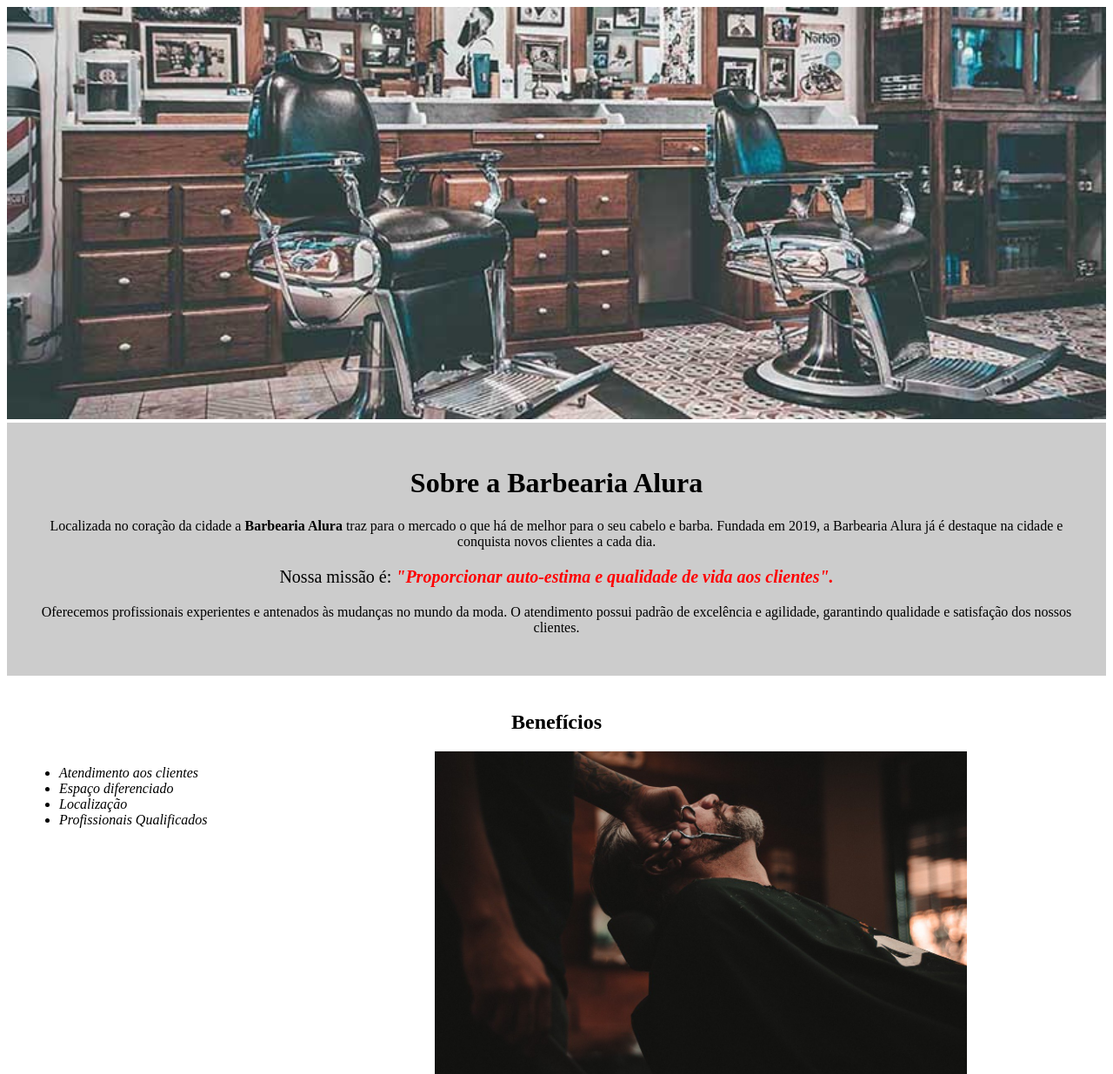
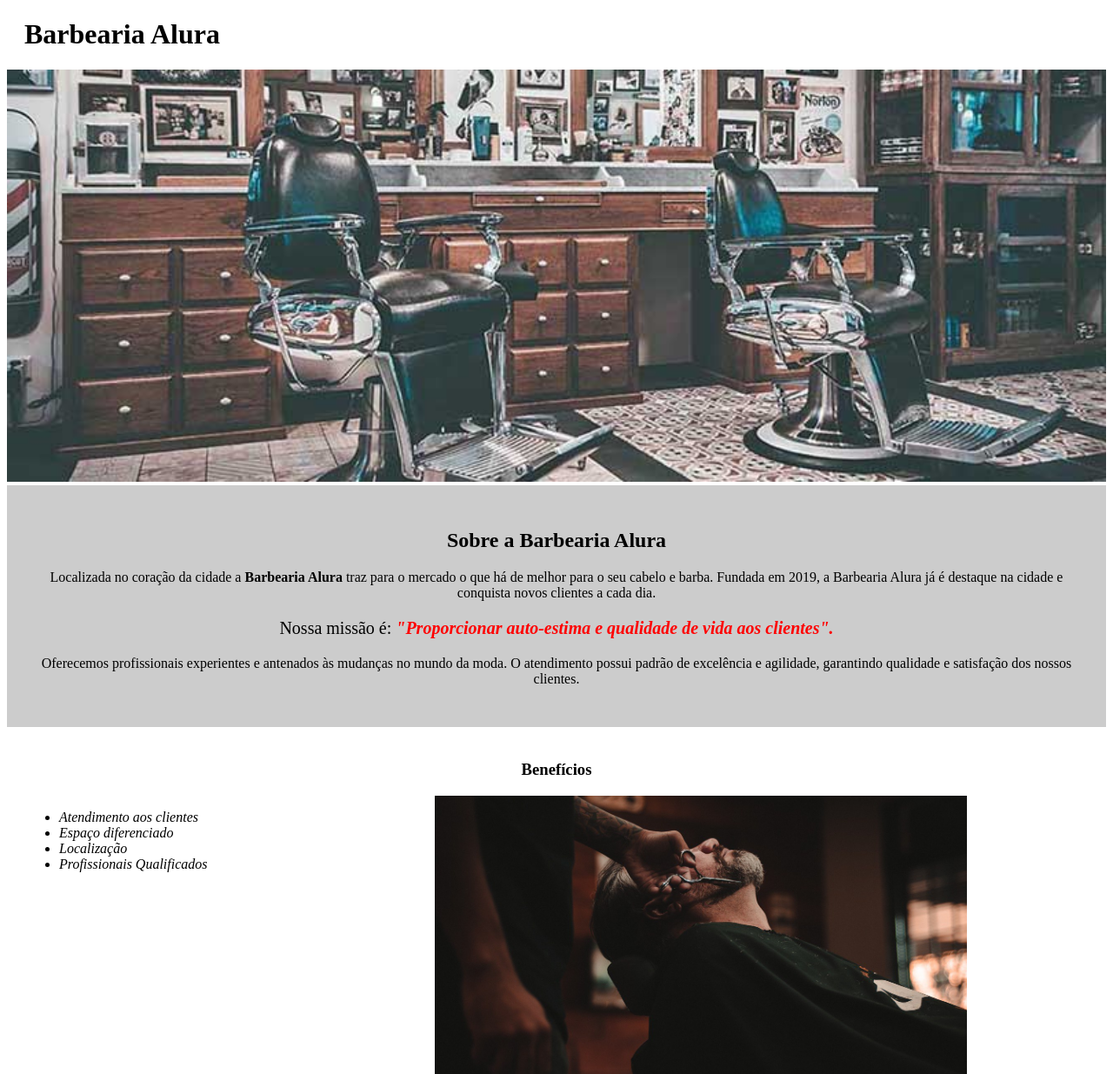
Before and after one commit to CriSarah/Barbearia-Alura, a plain HTML site: page index.html in a window 1280 px wide. Shown: the top 1235 px of the page at 87% size. Drawn offline with Linux system fonts and the light colour scheme.

Commit message:
Cabeçalho

```diff
--- a/index.html
+++ b/index.html
@@ -9,10 +9,14 @@
     </head>
 
     <body>
+        <header>
+            <h1 class="titulo-principal">Barbearia Alura</h1>
+        </header>
+
         <img id= "banner"src="banner.jpg">
 
      <div class="Principal">
-            <h1> Sobre a Barbearia Alura </h1>
+            <h2 class="titulo-centralizado"> Sobre a Barbearia Alura </h2>
 
             <p>Localizada no coração da cidade a <strong>Barbearia Alura</strong> traz para o mercado o que há de melhor para o seu cabelo e barba. Fundada em 2019, a Barbearia Alura já é destaque na cidade e conquista novos clientes a cada dia.</p>
 
@@ -23,7 +27,7 @@
     </div>
 
     <div class="benefícios">
-        <h2>Benefícios</h2>
+        <h3 class="titulo-centralizado">Benefícios</h3>
 
         <ul>
 
--- a/style.css
+++ b/style.css
@@ -1,5 +1,10 @@
 body {
 
+}
+
+.titulo-principal {
+
+    padding-left: 20px;
 }
 
 #banner {
@@ -14,9 +19,6 @@ body {
 
 }
 
-h1 {
-    text-align:center
-}
 
 
 p {
@@ -44,7 +46,7 @@ em strong {
     padding: 20px;
 }
 
-h2 {
+.titulo-centralizado {
     text-align: center;
 }
 
```
